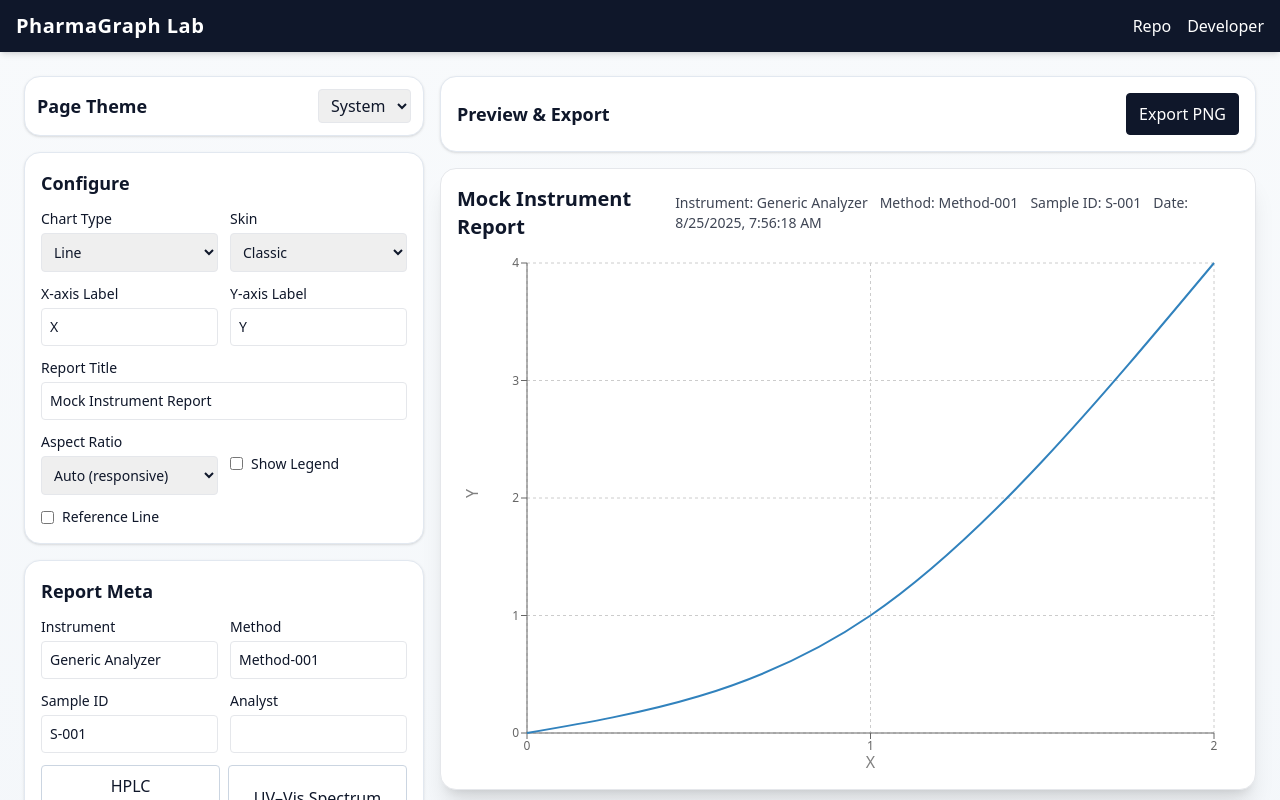
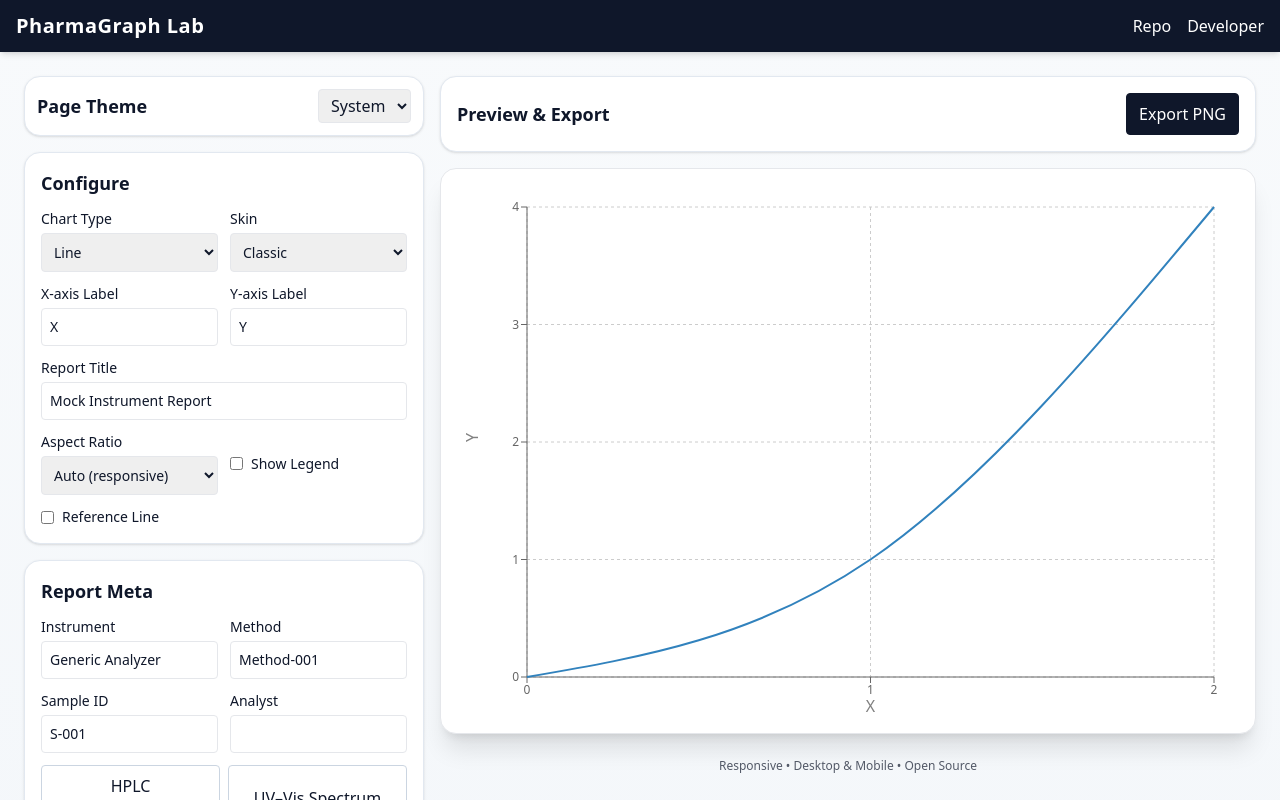
Before and after one commit to himshim/Pharmagraph-lab, a React (Vite) app: page / in a window 1280 px wide. Shown: the top 800 px of the page. Built offline with nearby package versions, Linux system fonts and the light colour scheme.

Commit message:
Update ChartView.tsx

```diff
--- a/src/components/ChartView.tsx
+++ b/src/components/ChartView.tsx
@@ -22,32 +22,52 @@ function parseRatio(r: string): number | null {
   return w / h;
 }
 
+type Meta = {
+  instrument: string;
+  method: string;
+  sampleId: string;
+  analyst: string;
+  date: string;
+};
+
 type Props = {
   data: XY[];
   xLabel: string;
   yLabel: string;
   title: string;
-  meta: { instrument: string; method: string; sampleId: string; analyst: string; date: string };
+  meta: Meta;
   chartType: "line" | "area" | "bar" | "scatter";
   skin: keyof typeof SKINS;
   showLegend: boolean;
   showRefLine: boolean;
   refY: number;
-  containerRef: React.RefObject<HTMLDivElement>;
+
+  // wrapper ref used for PNG export (captures whole card)
+  exportRef: React.RefObject<HTMLDivElement>;
+
+  // Layout
   aspectRatio?: string; // "auto" | "16:9" | "4:3" | "1:1" | "3:2"
+
+  // NEW: Export/Display toggles
+  includeTitle: boolean;
+  includeInstrument: boolean;
+  includeMethod: boolean;
+  includeSampleId: boolean;
+  includeAnalyst: boolean;
+  includeDate: boolean;
 };
 
 export default function ChartView(props: Props) {
   const {
     data, xLabel, yLabel, title, meta,
     chartType, skin, showLegend, showRefLine, refY,
-    containerRef, aspectRatio = "auto"
+    exportRef, aspectRatio = "auto",
+    includeTitle, includeInstrument, includeMethod, includeSampleId, includeAnalyst, includeDate,
   } = props;
 
   const sorted = useMemo(() => [...data].sort((a, b) => a.x - b.x), [data]);
   const S = SKINS[skin];
   const ratio = parseRatio(aspectRatio);
-
   const margin = { top: 10, right: 25, left: 10, bottom: 10 };
 
   const chartEl = useMemo(() => {
@@ -136,31 +156,42 @@ export default function ChartView(props: Props) {
     );
   }, [chartType, sorted, S.grid, S.tick, xLabel, yLabel, showLegend, showRefLine, refY]);
 
+  // Build the metadata line based on toggles
+  const metaItems: string[] = [];
+  if (includeInstrument && meta.instrument) metaItems.push(`Instrument: ${meta.instrument}`);
+  if (includeMethod && meta.method) metaItems.push(`Method: ${meta.method}`);
+  if (includeSampleId && meta.sampleId) metaItems.push(`Sample ID: ${meta.sampleId}`);
+  if (includeAnalyst && meta.analyst) metaItems.push(`Analyst: ${meta.analyst}`);
+  if (includeDate && meta.date) metaItems.push(`Date: ${meta.date}`);
+
   return (
-    <div className={`${S.bg} ${S.text} rounded-2xl shadow-xl ${S.border} p-4 w-full`}>
+    <div ref={exportRef} className={`${S.bg} ${S.text} rounded-2xl shadow-xl ${S.border} p-4 w-full`}>
       {/* Header */}
       <div className="flex flex-col md:flex-row md:items-center md:justify-between gap-2">
-        <div className="text-lg md:text-xl font-semibold">{title}</div>
-        <div className="text-xs md:text-sm opacity-80">
-          <span className="mr-3">Instrument: {meta.instrument}</span>
-          <span className="mr-3">Method: {meta.method}</span>
-          <span className="mr-3">Sample ID: {meta.sampleId}</span>
-          <span>Date: {meta.date}</span>
-        </div>
+        {includeTitle ? (
+          <div className="text-lg md:text-xl font-semibold">{title}</div>
+        ) : <div />}
+        {metaItems.length > 0 && (
+          <div className="text-xs md:text-sm opacity-80">
+            {metaItems.map((t, i) => (
+              <span key={i} className={i < metaItems.length - 1 ? "mr-3" : ""}>{t}</span>
+            ))}
+          </div>
+        )}
       </div>
 
       {/* Chart area: fixed ratio when selected, else responsive heights */}
       <div className="mt-3">
         {ratio ? (
           <div style={{ position: "relative", width: "100%", paddingTop: `${100 / ratio}%` }}>
-            <div ref={containerRef} style={{ position: "absolute", inset: 0 }}>
+            <div style={{ position: "absolute", inset: 0 }}>
               <ResponsiveContainer width="100%" height="100%">
                 {chartEl}
               </ResponsiveContainer>
             </div>
           </div>
         ) : (
-          <div className="h-[320px] sm:h-[420px] md:h-[520px]" ref={containerRef}>
+          <div className="h-[320px] sm:h-[420px] md:h-[520px]">
             <ResponsiveContainer width="100%" height="100%">
               {chartEl}
             </ResponsiveContainer>
```
